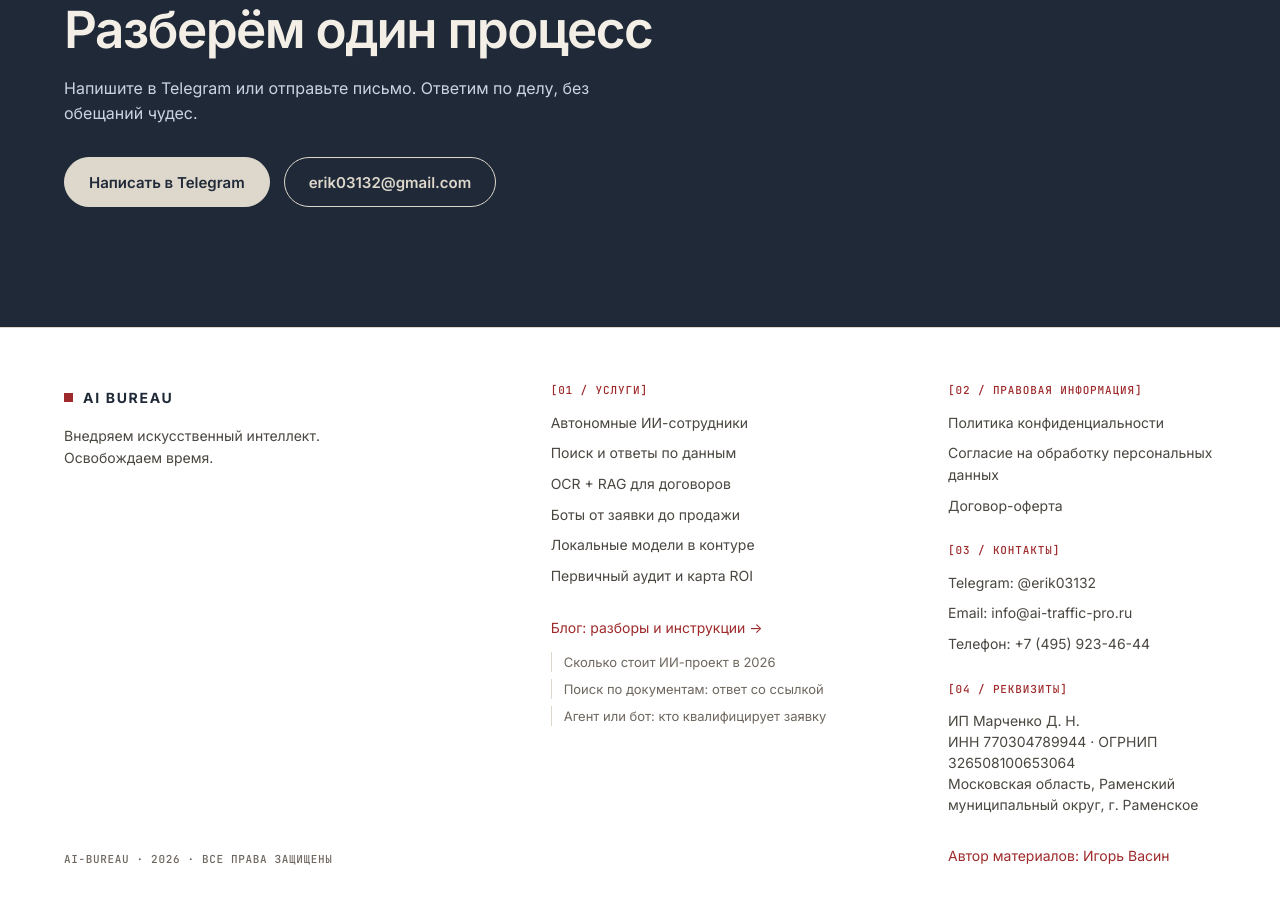
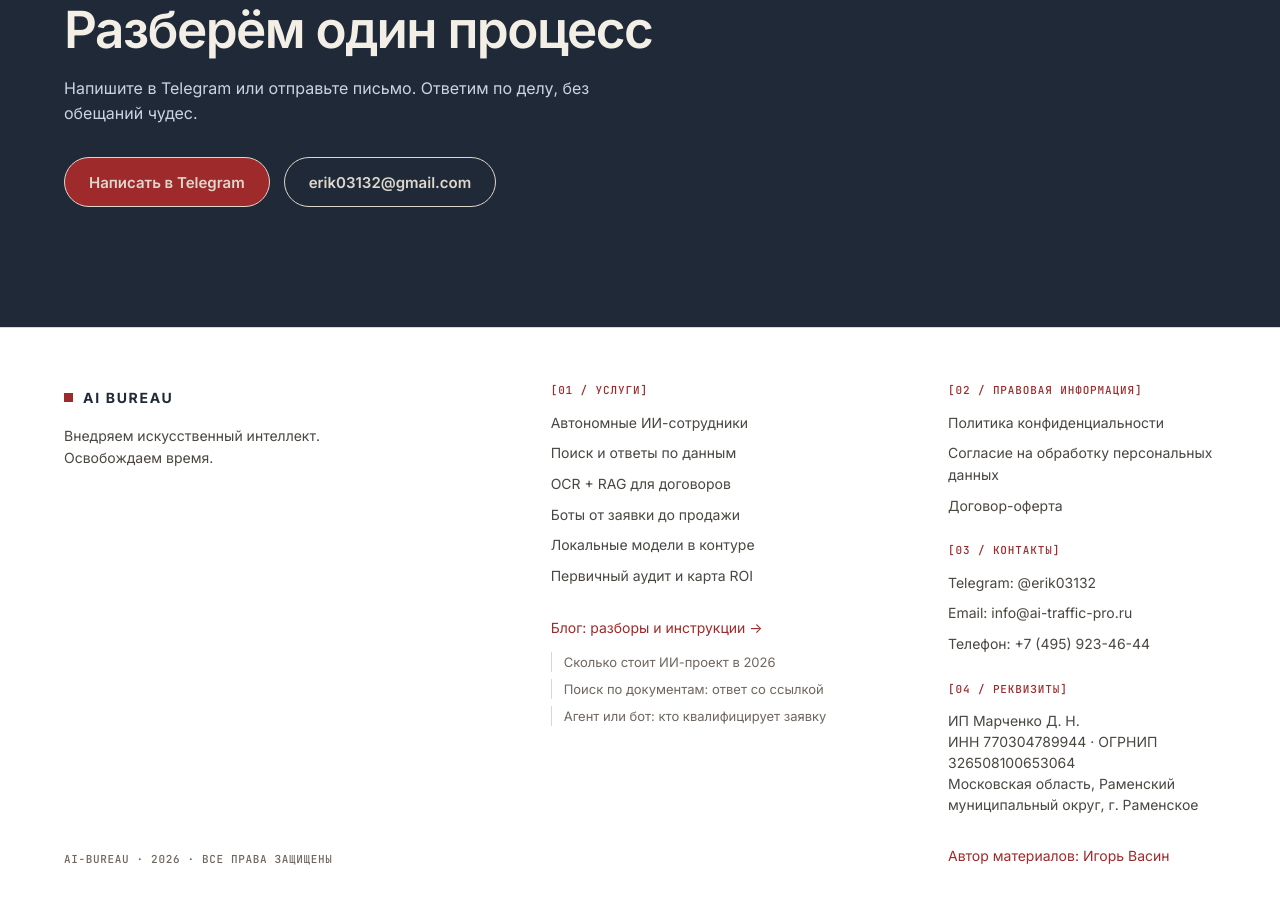
Before and after one commit to Erik03132/ai-bureau-web-finish, a plain HTML site: page index.html in a window 1280 px wide. Shown: the part 5442-6346 px from the top of the page. Drawn offline with Linux system fonts and the light colour scheme.

Commit message:
fix(cta): keep terracotta button, beige text in Telegram CTA

```diff
--- a/index.html
+++ b/index.html
@@ -177,8 +177,8 @@ header.topbar{position:fixed;top:0;left:0;right:0;z-index:60;background:rgba(243
 body{padding-top:80px}
 [id]{scroll-margin-top:96px}
 /* CTA: основная кнопка Telegram — бежевая, а не терракотовая */
-.cta .btn--signal{background:var(--line,#DED7CC);color:var(--ink,#1f2937);border-color:var(--line,#DED7CC)}
-.cta .btn--signal:hover{background:var(--paper,#F3EFE7)}
+.cta .btn--signal{background:var(--signal,#9e2a2b);color:var(--line,#DED7CC);border-color:var(--line,#DED7CC)}
+.cta .btn--signal:hover{background:#fff;color:var(--ink,#1f2937)}
 /* подвал */
 footer{background:var(--surface,#fff);color:var(--ink,#1f2937);border-top:1px solid var(--line,#DED7CC);padding:56px 0 40px}
 footer .f-grid{display:grid;grid-template-columns:5fr 4fr 3fr;gap:56px 40px}
```
Also changed, not shown: author/index.html (+2 -2 lines), blog/index.html (+2 -2 lines), consent.html (+2 -2 lines), offer.html (+2 -2 lines), privacy.html (+2 -2 lines), services/ai-agents/index.html (+2 -2 lines), services/ai-audit/index.html (+2 -2 lines), services/chatbots/index.html (+2 -2 lines), services/document-automation/index.html (+2 -2 lines), services/private-models/index.html (+2 -2 lines), services/rag/index.html (+2 -2 lines).
